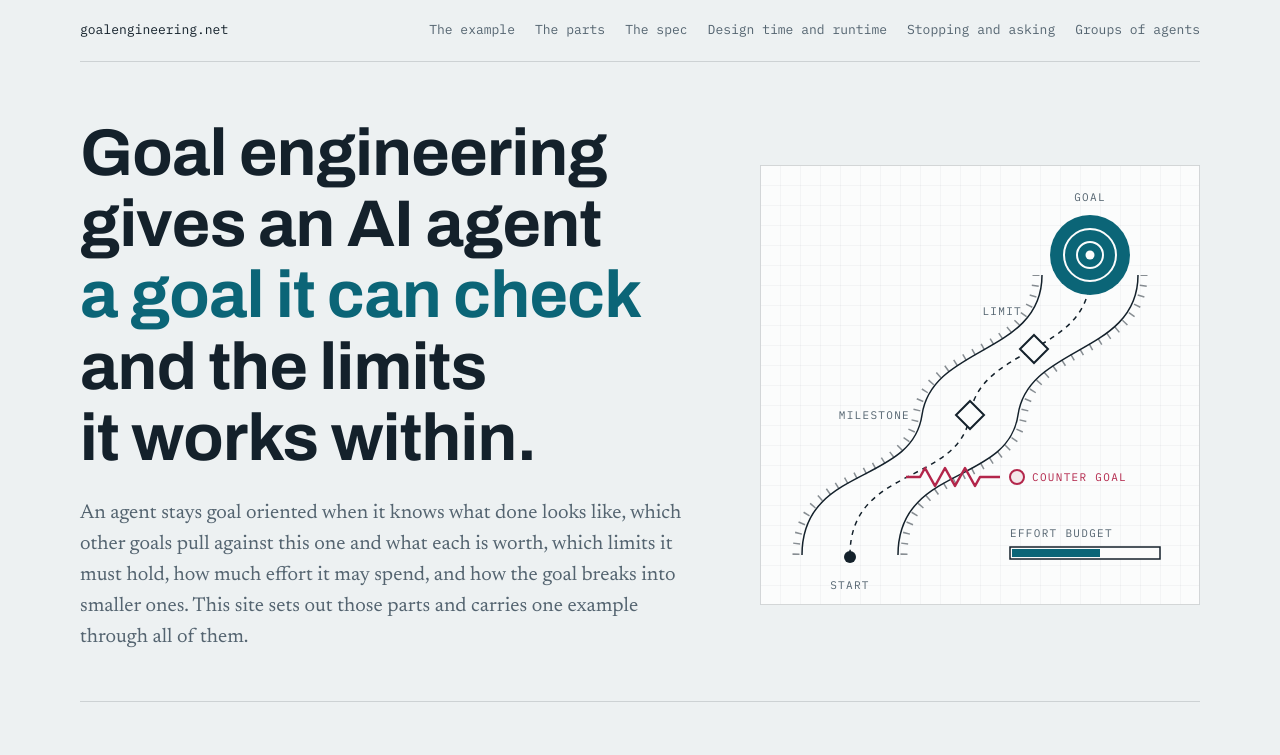
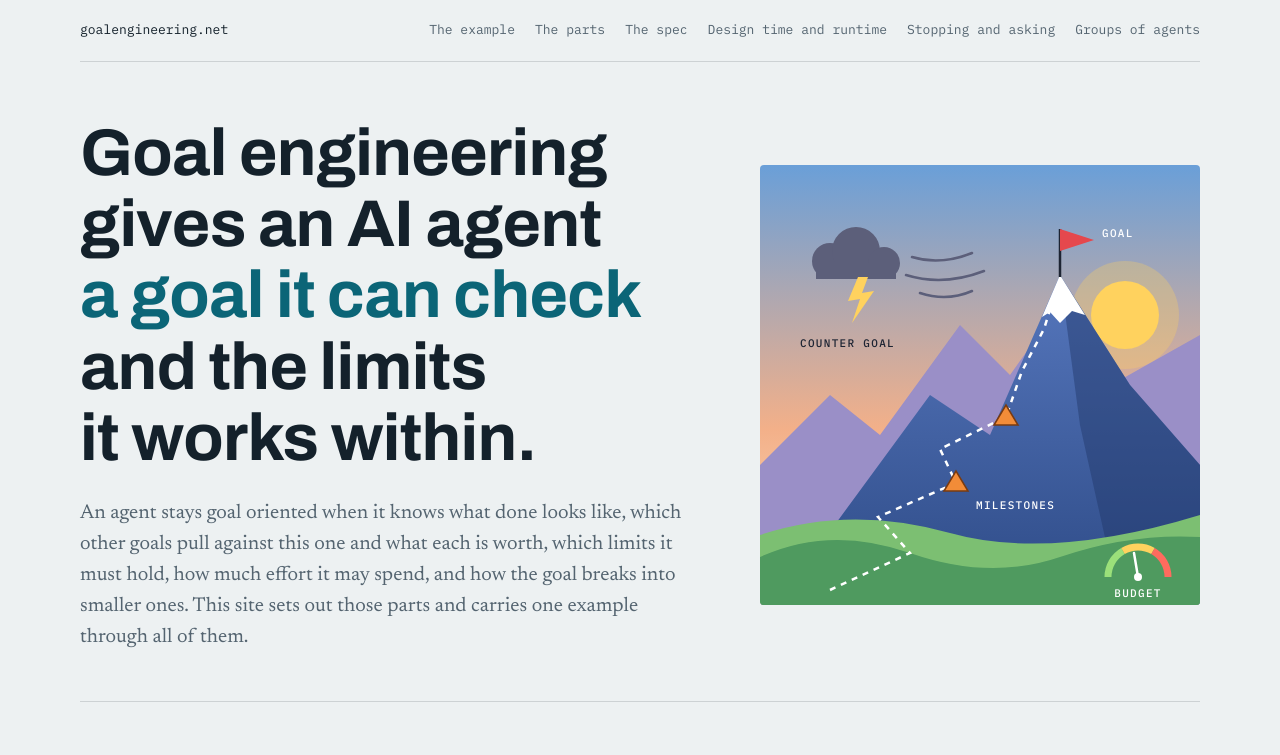
Before and after one commit to jeffrschneider/goalengineering.net, a plain HTML site: page index.html in a window 1280 px wide. Shown: the top 755 px of the page. Drawn offline with Linux system fonts and the light colour scheme.

Commit message:
Hero: sunrise climb illustration
Co-Authored-By: Claude Opus 5.5 <noreply@anthropic.com>
Claude-Session: https://claude.ai/code/session_016PKh2pJQiQLvsg9xPrm4Co

```diff
--- a/index.html
+++ b/index.html
@@ -144,13 +144,9 @@ a:focus-visible, .figure-scroll:focus-visible {
 }
 .hero-text { display: grid; gap: 1.5rem; min-width: 0; }
 .hero-art { margin: 0; min-width: 0; }
-.hero-art svg { display: block; width: 100%; max-width: 440px; height: auto; margin-left: auto; }
-.h-frame { fill: var(--surface); stroke: var(--rule); stroke-width: 1; }
-.h-fence { fill: none; stroke: var(--ink); stroke-width: 1.5; }
-.h-hatch { fill: none; stroke: var(--ink); stroke-width: 7; stroke-dasharray: 1.5 9; opacity: 0.5; }
-.h-start { fill: var(--ink); }
-.h-bar { fill: var(--surface); stroke: var(--ink); stroke-width: 1.5; }
-.h-fill { fill: var(--goal); }
+.hero-art svg { display: block; width: 100%; max-width: 440px; height: auto; margin-left: auto; border-radius: 4px; }
+/* The hero illustration keeps its own sunrise colours in both themes, like a printed picture. */
+.art-label { font-family: var(--font-mono); font-size: 11px; font-weight: 500; letter-spacing: 0.12em; }
 .hero h1 {
   font-size: var(--step-3);
   font-weight: 700;
@@ -398,49 +394,44 @@ a:focus-visible, .figure-scroll:focus-visible {
     </div>
     <figure class="hero-art">
       <svg viewBox="0 0 440 440" role="img" aria-labelledby="hero-art-title">
-        <title id="hero-art-title">A route from start to goal on plotting paper. It passes two milestones inside a corridor of limits, a counter goal pulls it to one side, and an effort budget bar is partly spent.</title>
+        <title id="hero-art-title">A climb at sunrise. A trail passes two orange tents, the milestones, on its way to a red flag on the summit. A storm cloud is the counter goal, and a gauge shows the effort budget.</title>
         <defs>
-          <pattern id="herogrid" width="20" height="20" patternUnits="userSpaceOnUse">
-            <path class="t-grid" d="M20 0H0V20"></path>
-          </pattern>
-          <path id="hero-route" d="M90 390C90 300 200 320 210 250S330 190 330 110"></path>
+          <linearGradient id="hero-sky" x1="0" y1="0" x2="0" y2="1">
+            <stop offset="0" stop-color="#6a9fd8"></stop><stop offset="0.6" stop-color="#f3b089"></stop><stop offset="1" stop-color="#fde3c3"></stop>
+          </linearGradient>
+          <linearGradient id="hero-peak" x1="0" y1="0" x2="0" y2="1">
+            <stop offset="0" stop-color="#5677bd"></stop><stop offset="1" stop-color="#2d4a86"></stop>
+          </linearGradient>
         </defs>
-        <rect class="h-frame" x="0.5" y="0.5" width="439" height="439"></rect>
-        <rect x="1" y="1" width="438" height="438" fill="url(#herogrid)"></rect>
-
-        <!-- limits on both sides of the route -->
-        <use href="#hero-route" class="h-hatch" transform="translate(-54 0)"></use>
-        <use href="#hero-route" class="h-fence" transform="translate(-48 0)"></use>
-        <use href="#hero-route" class="h-hatch" transform="translate(54 0)"></use>
-        <use href="#hero-route" class="h-fence" transform="translate(48 0)"></use>
-        <text class="s-label" x="262" y="150" text-anchor="end">LIMIT</text>
-
-        <!-- the route -->
-        <use href="#hero-route" class="t-route"></use>
-        <circle class="h-start" cx="90" cy="392" r="6"></circle>
-        <text class="s-label" x="90" y="424" text-anchor="middle">START</text>
-
-        <!-- milestones -->
-        <path class="t-stone" d="M210 236L224 250L210 264L196 250Z"></path>
-        <path class="t-stone" d="M274 170L288 184L274 198L260 184Z"></path>
-        <text class="s-label" x="150" y="254" text-anchor="end">MILESTONE</text>
-
-        <!-- counter goal pulling the route sideways -->
-        <path class="t-spring" d="M146 312h14l5 -9l10 18l10 -18l10 18l10 -18l10 18l5 -9h20"></path>
-        <circle class="t-counter" cx="257" cy="312" r="7"></circle>
-        <text class="s-label is-counter" x="272" y="316">COUNTER GOAL</text>
-
-        <!-- the goal -->
-        <circle class="t-parent" cx="330" cy="90" r="40"></circle>
-        <circle class="t-ring" cx="330" cy="90" r="26"></circle>
-        <circle class="t-ring" cx="330" cy="90" r="13"></circle>
-        <circle class="t-dot" cx="330" cy="90" r="4.5"></circle>
-        <text class="s-label" x="330" y="36" text-anchor="middle">GOAL</text>
-
-        <!-- effort budget -->
-        <text class="s-label" x="250" y="372">EFFORT BUDGET</text>
-        <rect class="h-bar" x="250" y="382" width="150" height="12"></rect>
-        <rect class="h-fill" x="252" y="384" width="88" height="8"></rect>
+        <rect width="440" height="440" fill="url(#hero-sky)"></rect>
+        <circle cx="365" cy="150" r="54" fill="#ffd25e" opacity="0.3"></circle>
+        <circle cx="365" cy="150" r="34" fill="#ffd25e"></circle>
+        <path d="M0 300L70 230L120 270L200 160L250 210L300 140L360 215L440 170V440H0Z" fill="#9a8fc7"></path>
+        <path d="M0 440L60 380L170 230L230 270L300 110L370 220L440 300V440Z" fill="url(#hero-peak)"></path>
+        <path d="M300 110L370 220L440 300V440H360L320 260Z" fill="#1f3566" opacity="0.45"></path>
+        <path d="M300 110L325 150L312 146L300 158L290 147L282 152Z" fill="#ffffff"></path>
+        <path d="M0 440V370Q90 340 190 368T440 350V440Z" fill="#7cbf72"></path>
+        <path d="M0 440V392Q70 360 150 388T300 392T440 372V440Z" fill="#4f9a5f"></path>
+        <polyline points="70,425 150,388 118,352 196,318 180,284 246,252 262,206 284,164 299,116" fill="none" stroke="#ffffff" stroke-width="2.5" stroke-dasharray="6 6"></polyline>
+        <path d="M184 326L196 306L208 326Z" fill="#f28c38" stroke="#7a3b10" stroke-width="1.5"></path>
+        <path d="M234 260L246 240L258 260Z" fill="#f28c38" stroke="#7a3b10" stroke-width="1.5"></path>
+        <text class="art-label" x="216" y="344" fill="#ffffff">MILESTONES</text>
+        <path d="M300 112V64" stroke="#1d2433" stroke-width="2.5"></path>
+        <path d="M300 64L334 75L300 86Z" fill="#e5484d"></path>
+        <text class="art-label" x="342" y="72" fill="#ffffff">GOAL</text>
+        <circle cx="70" cy="96" r="18" fill="#5c5f7a"></circle>
+        <circle cx="96" cy="86" r="24" fill="#5c5f7a"></circle>
+        <circle cx="124" cy="98" r="16" fill="#5c5f7a"></circle>
+        <rect x="56" y="98" width="80" height="16" fill="#5c5f7a"></rect>
+        <path d="M98 112L88 136L100 134L92 158L114 126L102 128L108 112Z" fill="#ffd25e"></path>
+        <path d="M152 92c20 6 40 4 60 -4M146 110c26 8 52 6 78 -4M160 128c18 6 36 5 52 -2" fill="none" stroke="#5c5f7a" stroke-width="2.5" stroke-linecap="round"></path>
+        <text class="art-label" x="40" y="182" fill="#1d2433">COUNTER GOAL</text>
+        <path d="M348 412A30 30 0 0 1 363 386" fill="none" stroke="#9be07a" stroke-width="7"></path>
+        <path d="M363 386A30 30 0 0 1 393 386" fill="none" stroke="#ffd25e" stroke-width="7"></path>
+        <path d="M393 386A30 30 0 0 1 408 412" fill="none" stroke="#ff6b5e" stroke-width="7"></path>
+        <path d="M378 412L374 388" stroke="#ffffff" stroke-width="2.5" stroke-linecap="round"></path>
+        <circle cx="378" cy="412" r="4" fill="#ffffff"></circle>
+        <text class="art-label" x="378" y="432" text-anchor="middle" fill="#ffffff">BUDGET</text>
       </svg>
     </figure>
   </section>
```
